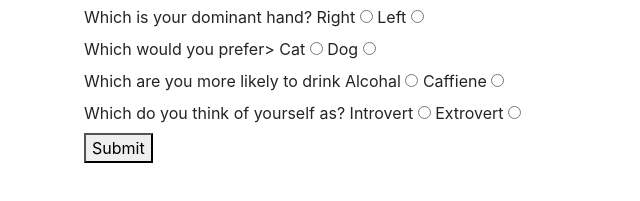
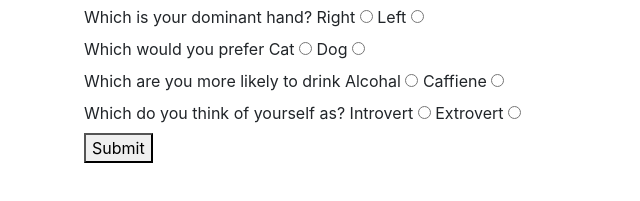
Before and after one commit to ELee-Wuollet13/Week-Two-Project, a plain HTML site: page index.html in a window 1280 px wide. Shown: the part 267-468 px from the top of the page, 1-641 px from the left. Drawn offline with Linux system fonts and the light colour scheme.

Commit message:
add minor changes

```diff
--- a/index.html
+++ b/index.html
@@ -41,7 +41,7 @@
         </div>
 
         <div class="pet">
-          Which would you prefer>
+          Which would you prefer
           <label>Cat
             <input type="radio" name="pet" value="-1">
           </label>
--- a/js/scripts.js
+++ b/js/scripts.js
@@ -6,7 +6,8 @@ $(document).ready(function() {
     let num3 = parseInt($("input:radio[name=pet]:checked").val());
     let num4 = parseInt($("input:radio[name=drink]:checked").val());
     let num5 = parseInt($("input:radio[name=career]:checked").val());
-    let num = (num1 += num2 += num3 += num4 += num5)
+    let num = (num1 += num2 += num3 += num4 += num5);
+
 
     if (num > 2) {
       console.log("hi")
```
